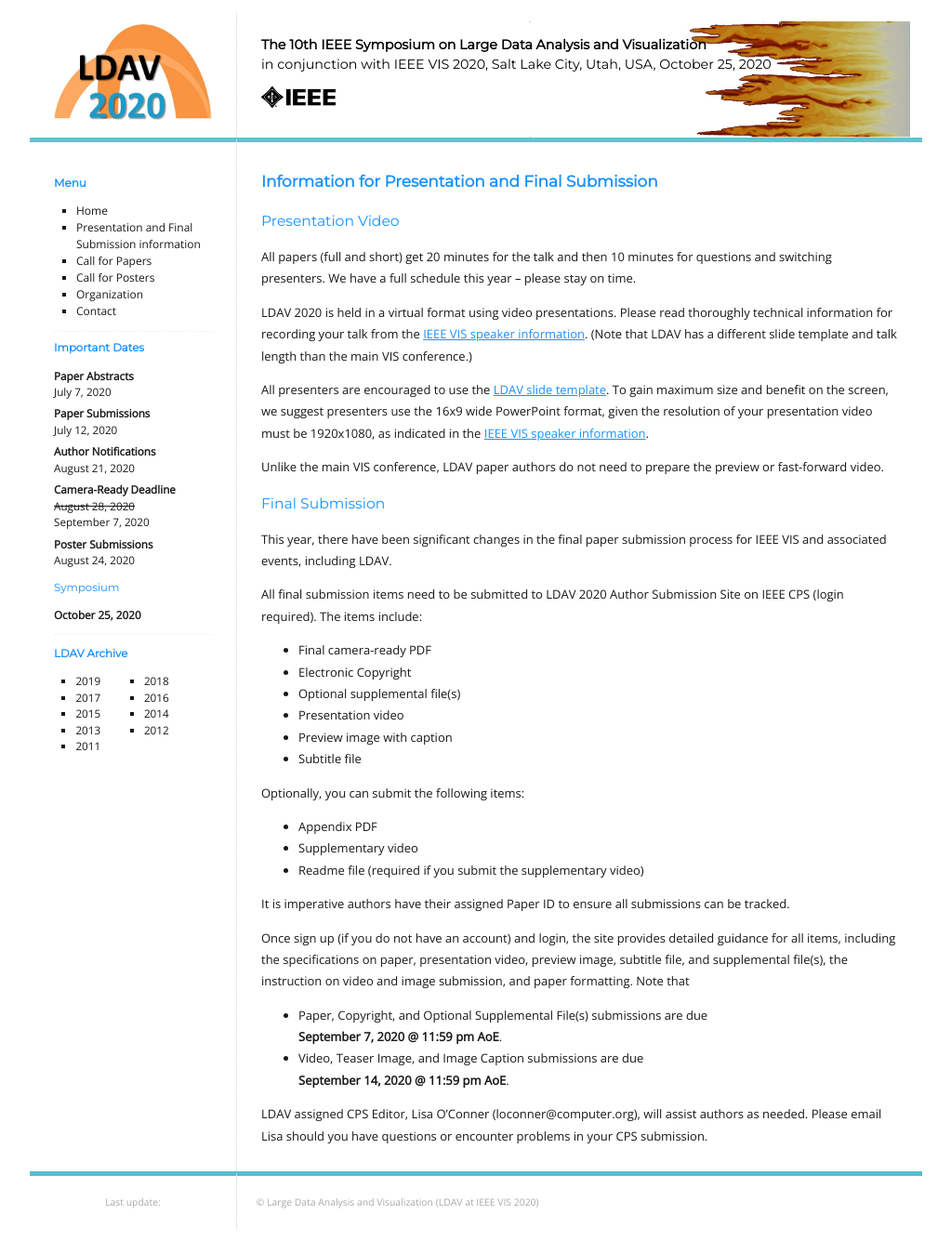
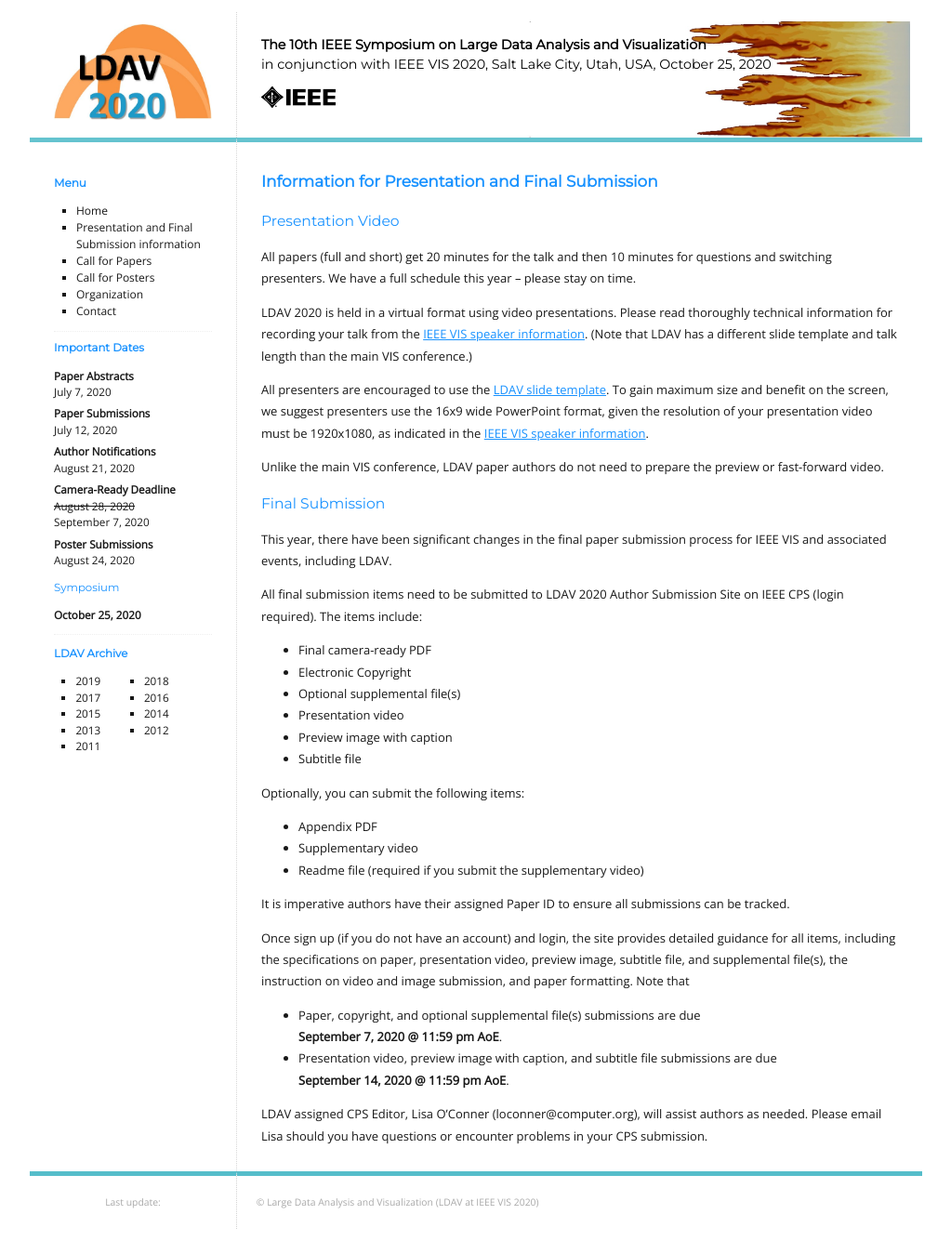
Before and after one commit to LDAV-Symposium/2020, a Jekyll site: the page built from _pages/presenters.md, in a window 1280 px wide. Shown: the whole page at 93% size, without its empty margins (128-1151 px from the left). Built offline with Jekyll 4.4.1, drawn with Linux system fonts in a browser that asks for light colours.

Commit message:
Update presenters.md

```diff
--- a/_pages/presenters.md
+++ b/_pages/presenters.md
@@ -49,8 +49,8 @@ It is imperative authors have their assigned Paper ID to ensure all submissions
 Once sign up (if you do not have an account) and login, the site provides detailed guidance for all items, including the specifications
 on paper, presentation video, preview image, subtitle file, and supplemental file(s),
 the instruction on video and image submission, and paper formatting. Note that
-* Paper, Copyright, and Optional Supplemental File(s) submissions are due <br />**September 7, 2020 @ 11:59 pm AoE**.
-* Video, Teaser Image, and Image Caption submissions are due <br />**September 14, 2020 @ 11:59 pm AoE**.
+* Paper, copyright, and optional supplemental file(s) submissions are due <br />**September 7, 2020 @ 11:59 pm AoE**.
+* Presentation video, preview image with caption, and subtitle file submissions are due <br />**September 14, 2020 @ 11:59 pm AoE**.
 
 LDAV assigned CPS Editor, Lisa O'Conner (loconner@computer.org), will assist authors as needed.
 Please email Lisa should you have questions or encounter problems in your CPS submission.
```
